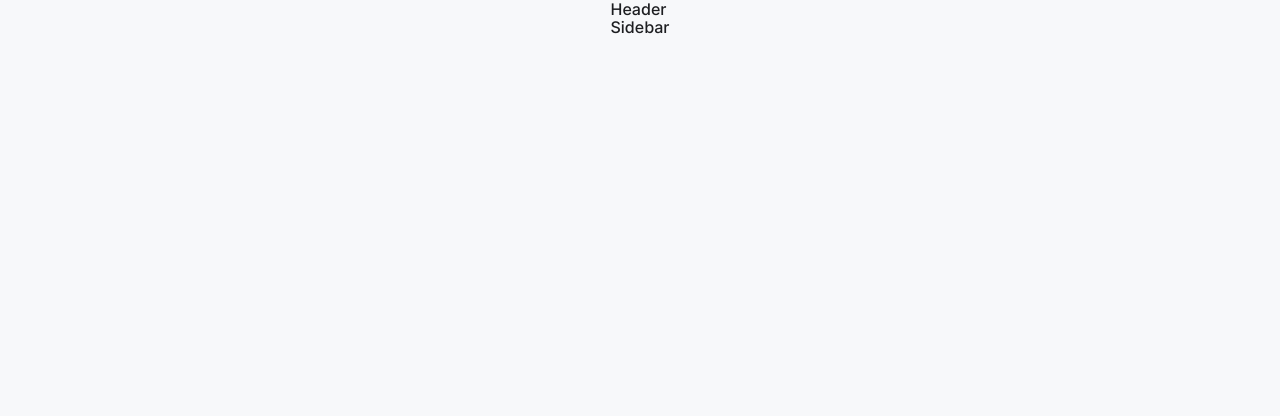
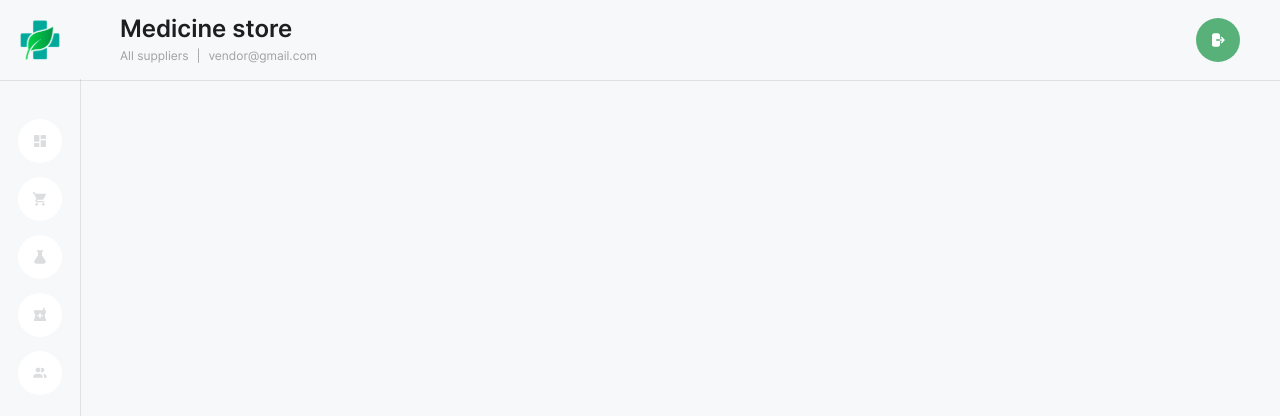
Before and after one commit to VButenk0/e-pharmacy-admin-dashboard, a React (Vite) app: page / in a window 1280 px wide. Shown: the top 416 px of the page. Built offline with nearby package versions, Linux system fonts and the light colour scheme.

Commit message:
added header and sidebar

```diff
--- /dev/null
+++ b/src/components/Container/Container.jsx
@@ -0,0 +1,5 @@
+const Container = ({ children }) => {
+  return <div>{children}</div>;
+};
+
+export default Container;
--- /dev/null
+++ b/src/components/Container/Container.styled.js
@@ -0,0 +1,5 @@
+import styled from "styled-components";
+
+export const StyledContainer = styled.div`
+  padding: 75px 40px 40px;
+`;
--- a/src/components/Header/Header.jsx
+++ b/src/components/Header/Header.jsx
@@ -1,5 +1,37 @@
+import { Link } from "react-router-dom";
+import sprite from "../../assets/sprite.svg";
+import {
+  HeaderWrpr,
+  LogoTitleWrpr,
+  LogoutBtn,
+  SubTitleWrpr,
+  Title,
+  TitleWrpr,
+} from "./Header.styled";
+
 const Header = () => {
-  return <div>Header</div>;
+  return (
+    <HeaderWrpr>
+      <LogoTitleWrpr>
+        <Link to={"/dashboard"}>
+          <img src="/logo.svg" alt="Logo" width={40} height={40} />
+        </Link>
+        <TitleWrpr>
+          <Title>Medicine store</Title>
+          <SubTitleWrpr>
+            <p>All suppliers</p>
+            <p>|</p>
+            <p>vendor@gmail.com</p>
+          </SubTitleWrpr>
+        </TitleWrpr>
+      </LogoTitleWrpr>
+      <LogoutBtn>
+        <svg width="16" height="16">
+          <use href={sprite + "#logout"}></use>
+        </svg>
+      </LogoutBtn>
+    </HeaderWrpr>
+  );
 };
 
 export default Header;
--- a/src/components/Header/Header.styled.js
+++ b/src/components/Header/Header.styled.js
@@ -0,0 +1,61 @@
+import styled from "styled-components";
+
+export const HeaderWrpr = styled.div`
+  display: flex;
+  justify-content: space-between;
+  align-items: center;
+
+  width: 100%;
+
+  position: fixed;
+  top: 0;
+  left: 0;
+
+  padding: 15px 40px 15px 20px;
+  border-bottom: 1px solid var(--border-color);
+`;
+
+export const LogoTitleWrpr = styled.div`
+  display: flex;
+  align-items: center;
+  gap: 60px;
+`;
+
+export const TitleWrpr = styled.div`
+  display: flex;
+  flex-direction: column;
+  gap: 4px;
+`;
+
+export const Title = styled.p`
+  font-family: "Inter SemiBold";
+  font-size: 24px;
+  line-height: 1.16667;
+`;
+
+export const SubTitleWrpr = styled.div`
+  display: flex;
+  align-items: center;
+  gap: 8px;
+
+  color: var(--trans-text);
+  font-family: "Inter Regular";
+  font-size: 12px;
+  line-height: 1.5;
+`;
+
+export const LogoutBtn = styled.button`
+  display: flex;
+  justify-content: center;
+  align-items: center;
+  border-radius: 50%;
+  width: 44px;
+  height: 44px;
+  background-color: var(--accent);
+
+  transition: all 0.3s;
+
+  &:hover {
+    background-color: var(--accent-hover);
+  }
+`;
--- a/src/components/SharedLayout/SharedLayout.jsx
+++ b/src/components/SharedLayout/SharedLayout.jsx
@@ -7,10 +7,10 @@ const SharedLayout = () => {
   return (
     <>
       <Header />
-      <Sidebar />
       <Suspense fallback={null}>
         <Outlet />
       </Suspense>
+      <Sidebar />
     </>
   );
 };
--- a/src/components/Sidebar/Sidebar.jsx
+++ b/src/components/Sidebar/Sidebar.jsx
@@ -1,5 +1,38 @@
+import sprite from "../../assets/sprite.svg";
+import { BtnsWrpr, SidebarWrpr, StyledBtn } from "./Sidebar.styled";
+
 const Sidebar = () => {
-  return <div>Sidebar</div>;
+  return (
+    <SidebarWrpr>
+      <BtnsWrpr>
+        <StyledBtn to={"/dashboard"}>
+          <svg width="16" height="16">
+            <use href={sprite + "#dashboard"}></use>
+          </svg>
+        </StyledBtn>
+        <StyledBtn to={"/orders"}>
+          <svg width="16" height="16">
+            <use href={sprite + "#orders"}></use>
+          </svg>
+        </StyledBtn>
+        <StyledBtn to={"/products"}>
+          <svg width="16" height="16">
+            <use href={sprite + "#products"}></use>
+          </svg>
+        </StyledBtn>
+        <StyledBtn to={"/customers"}>
+          <svg width="16" height="16">
+            <use href={sprite + "#customers"}></use>
+          </svg>
+        </StyledBtn>
+        <StyledBtn to={"/suppliers"}>
+          <svg width="16" height="16" fill="none">
+            <use href={sprite + "#suppliers"}></use>
+          </svg>
+        </StyledBtn>
+      </BtnsWrpr>
+    </SidebarWrpr>
+  );
 };
 
 export default Sidebar;
--- a/src/components/Sidebar/Sidebar.styled.js
+++ b/src/components/Sidebar/Sidebar.styled.js
@@ -0,0 +1,50 @@
+import { NavLink } from "react-router-dom";
+import styled from "styled-components";
+
+export const SidebarWrpr = styled.div`
+  display: flex;
+  justify-content: center;
+
+  height: 100%;
+
+  position: fixed;
+  top: 79px;
+  left: 0;
+
+  padding: 40px 18px;
+
+  border-right: 1px solid var(--border-color);
+`;
+
+export const BtnsWrpr = styled.div`
+  display: flex;
+  flex-direction: column;
+  align-items: center;
+  gap: 14px;
+`;
+
+export const StyledBtn = styled(NavLink)`
+  display: flex;
+  justify-content: center;
+  align-items: center;
+  border-radius: 50%;
+  width: 44px;
+  height: 44px;
+  background-color: var(--white);
+
+  transition: all 0.5s;
+
+  svg {
+    fill: var(--secondary-text);
+  }
+
+  &.active svg {
+    fill: var(--accent);
+  }
+
+  &:hover {
+    svg {
+      fill: var(--accent);
+    }
+  }
+`;
--- a/src/styles/variables.css
+++ b/src/styles/variables.css
@@ -1,11 +1,13 @@
 :root {
   --primary-text: #1d1e21;
+  --trans-text: #1d1e2166;
   --secondary-text: #dcdddf;
   --white-text: #f9f9f9;
 
   --border-color: #1d1e211a;
 
   --accent: #59b17a;
+  --accent-hover: #3f945f;
   --accent2: #e85050;
   --light-green: #59b17a1a;
   --light-red: #e850501a;
```
Also changed, not shown: src/assets/sprite.svg.
